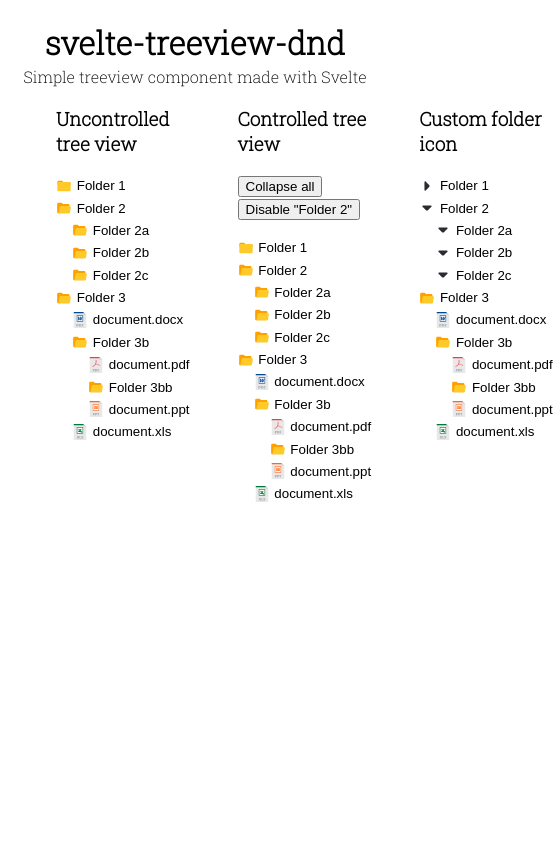
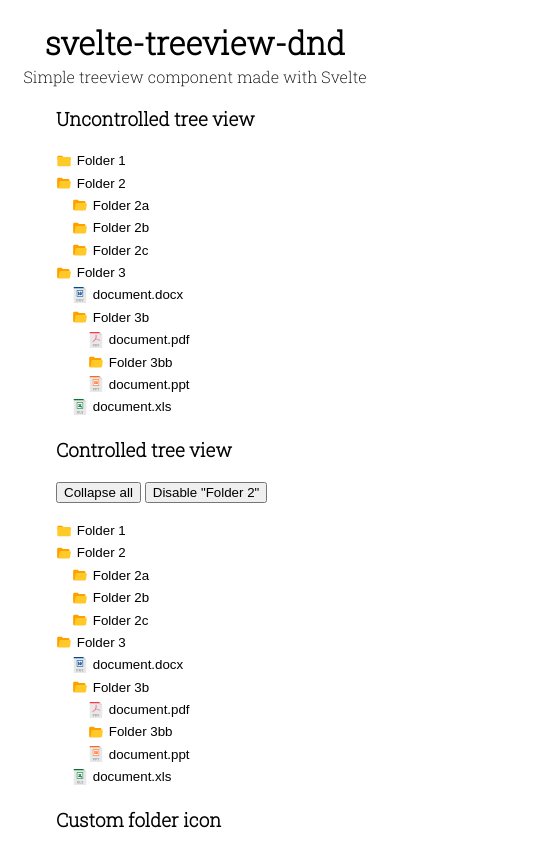
Before and after one commit to markmartinez7777/svelte-treeview-dnd, a SvelteKit app: page / in a window 390 px wide. Shown: the top 844 px of the page, 553 px wide, since content can reach past the window. Built offline with nearby package versions, Linux system fonts and the light colour scheme.

Commit message:
Apply responsive demo page

```diff
--- a/src/routes/+page.svelte
+++ b/src/routes/+page.svelte
@@ -195,7 +195,20 @@
 
 	.container {
 		display: grid;
-		grid-template-columns: repeat(3, 1fr);
+		grid-template-columns: repeat(1, 1fr);
+		min-height: 70vh;
+	}
+
+	@media (min-width: 720px) {
+		.container {
+			grid-template-columns: repeat(2, 1fr);
+		}
+	}
+
+	@media (min-width: 980px) {
+		.container {
+			grid-template-columns: repeat(3, 1fr);
+		}
 	}
 
 	.tree {
```
